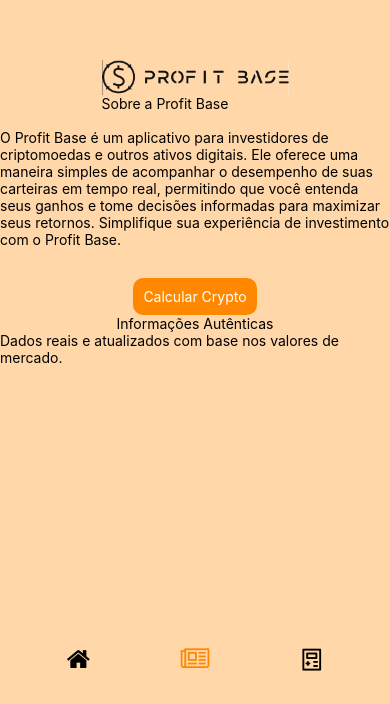
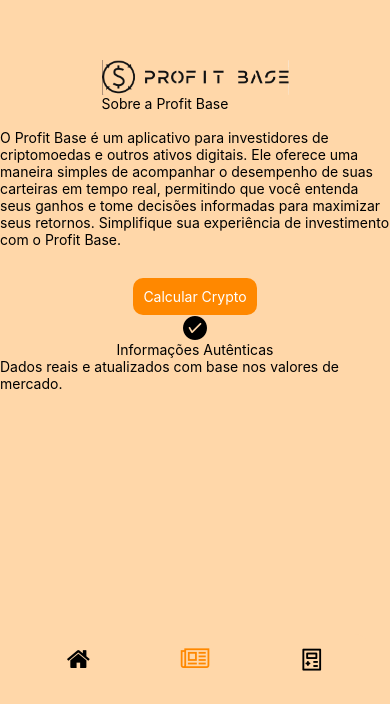
Before and after one commit to oDH7/ProfitBase, a React Native app: screen /Sobre in a window 390 px wide. Shown: the part 140-844 px from the top of the page. Built offline with nearby package versions, Linux system fonts and the light colour scheme.

Commit message:
. Co-authored-by: Marcos Leal <Marcosleal555556@users.noreply.github.com> Co-authored-by: Eduardo Pimentel <Edupimentel007@users.noreply.github.com>

```diff
--- a/src/components/TxtInputComponent.js
+++ b/src/components/TxtInputComponent.js
@@ -1,6 +1,6 @@
 import { TextInput } from "react-native";
 
-export default function TxtInputProps({ txtplace, changeText, value }) {
+export default function TxtInputComponent({ txtplace, changeText, value }) {
   return (
     <TextInput placeholder={txtplace} value={value} onChangeText={changeText} />
   );
--- a/src/pages/CalcCripto.js
+++ b/src/pages/CalcCripto.js
@@ -55,7 +55,7 @@
       />
 
       <TxtInputComponent
-        txtplace="Preçp de venda"
+        txtplace="Preço de venda"
         value={valordevenda}
         changeText={setValordevenda}
       />
--- a/src/pages/Sobre.js
+++ b/src/pages/Sobre.js
@@ -1,13 +1,12 @@
 import { View, TouchableOpacity, Text, Image } from "react-native";
 import { styles } from "../styles/Style";
+import { AntDesign } from "@expo/vector-icons";
 
 // Import Componentes
 import TxtComponent from "../components/TextProps";
 
 // Import Hook useNavigation
 import { useNavigation } from "@react-navigation/native";
-
-import FontAwesome from "@expo/vector-icons/FontAwesome";
 
 export default function Sobre() {
   const navigation = useNavigation();
@@ -36,6 +35,7 @@
       >
         <Text style={styles.buttonText}>Calcular Crypto</Text>
       </TouchableOpacity>
+      <AntDesign name="checkcircle" size={24} color="black" />
       <Text>Informações Autênticas</Text>
       <Text>Dados reais e atualizados com base nos valores de mercado.</Text>
     </View>
```
Also changed, not shown: src/pages/i.js (deleted), src/styles/q.js (deleted), src/uploads/o.js (deleted).
